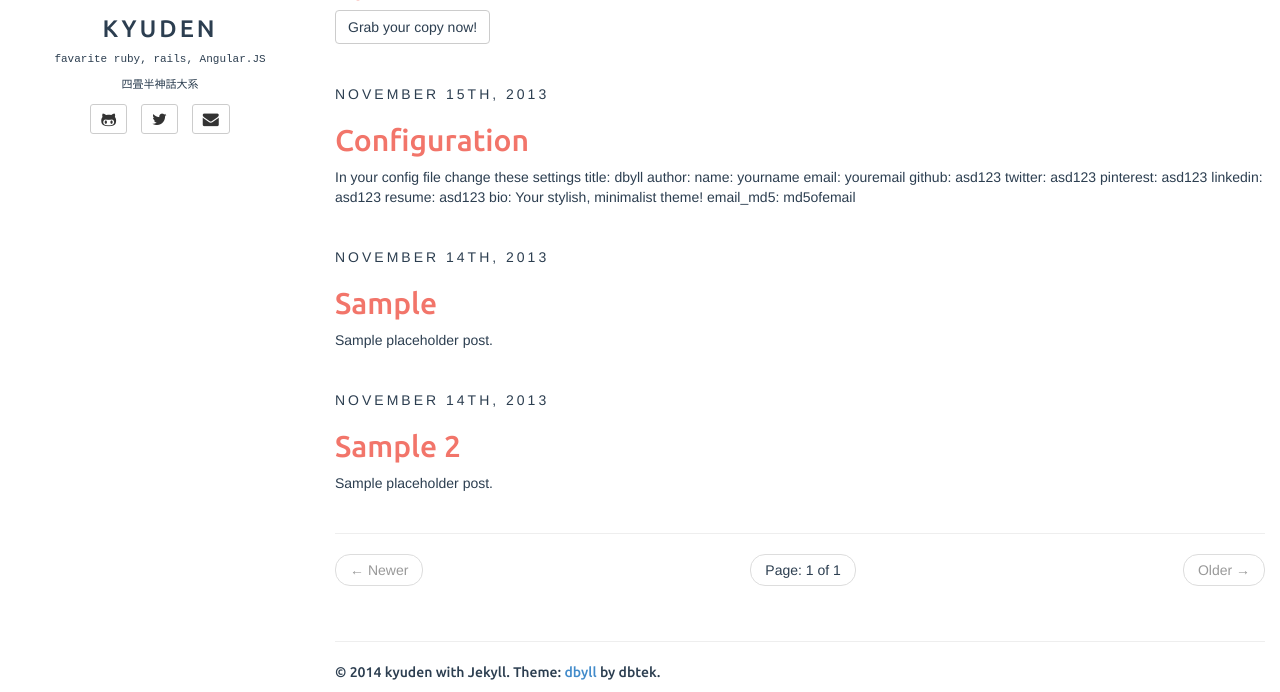
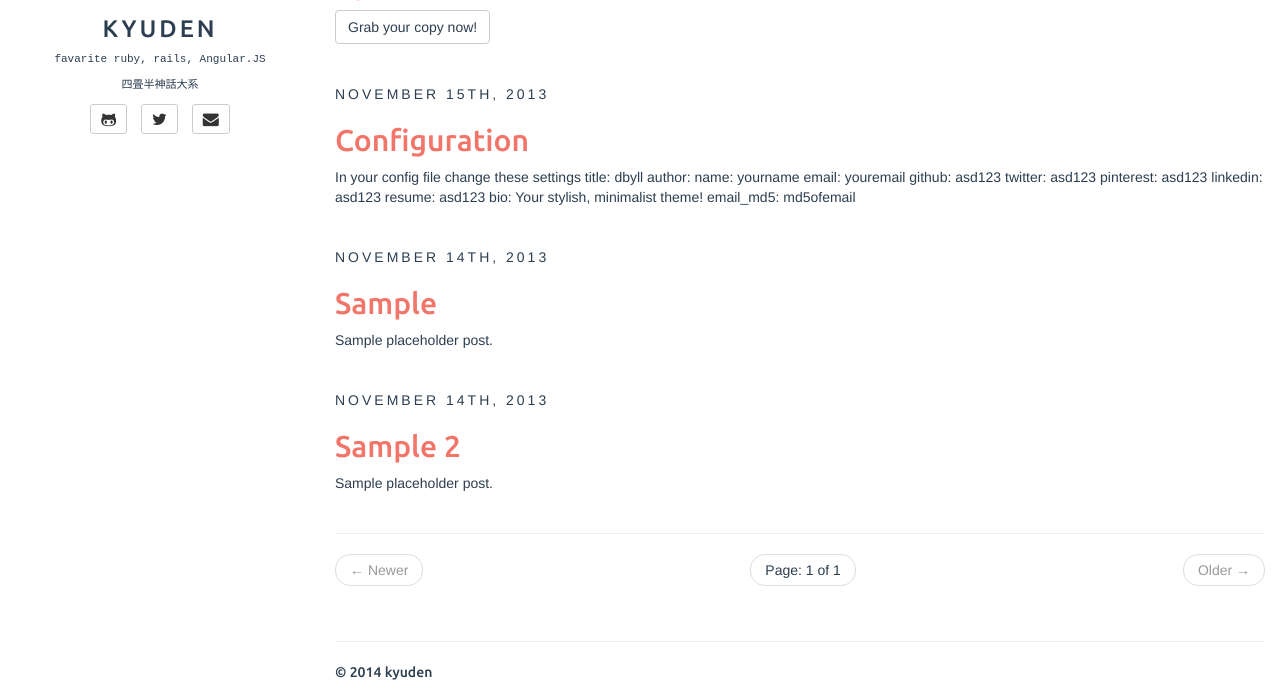
Before and after one commit to kyuden/kyuden.github.com, a Jekyll site: the page built from index.html, in a window 1280 px wide and 974 px high, cut to the strip 282-974 px from the top of the window. Built offline with Jekyll 4.4.1, drawn with Linux system fonts in a browser that asks for light colours; the list of posts is cut into pages by our own code.

Commit message:
Fix footer

```diff
--- a/_includes/footer.html
+++ b/_includes/footer.html
@@ -2,7 +2,7 @@
 <footer>
  <hr/>
  <p>
- 	&copy; {{ site.time | date: '%Y' }} {{ site.author.name }} with Jekyll. Theme: <a href="https://github.com/dbtek/dbyll">dbyll</a> by dbtek.
+ 	&copy; {{ site.time | date: '%Y' }} {{ site.author.name }}
  </p>
 </footer>
 
```
